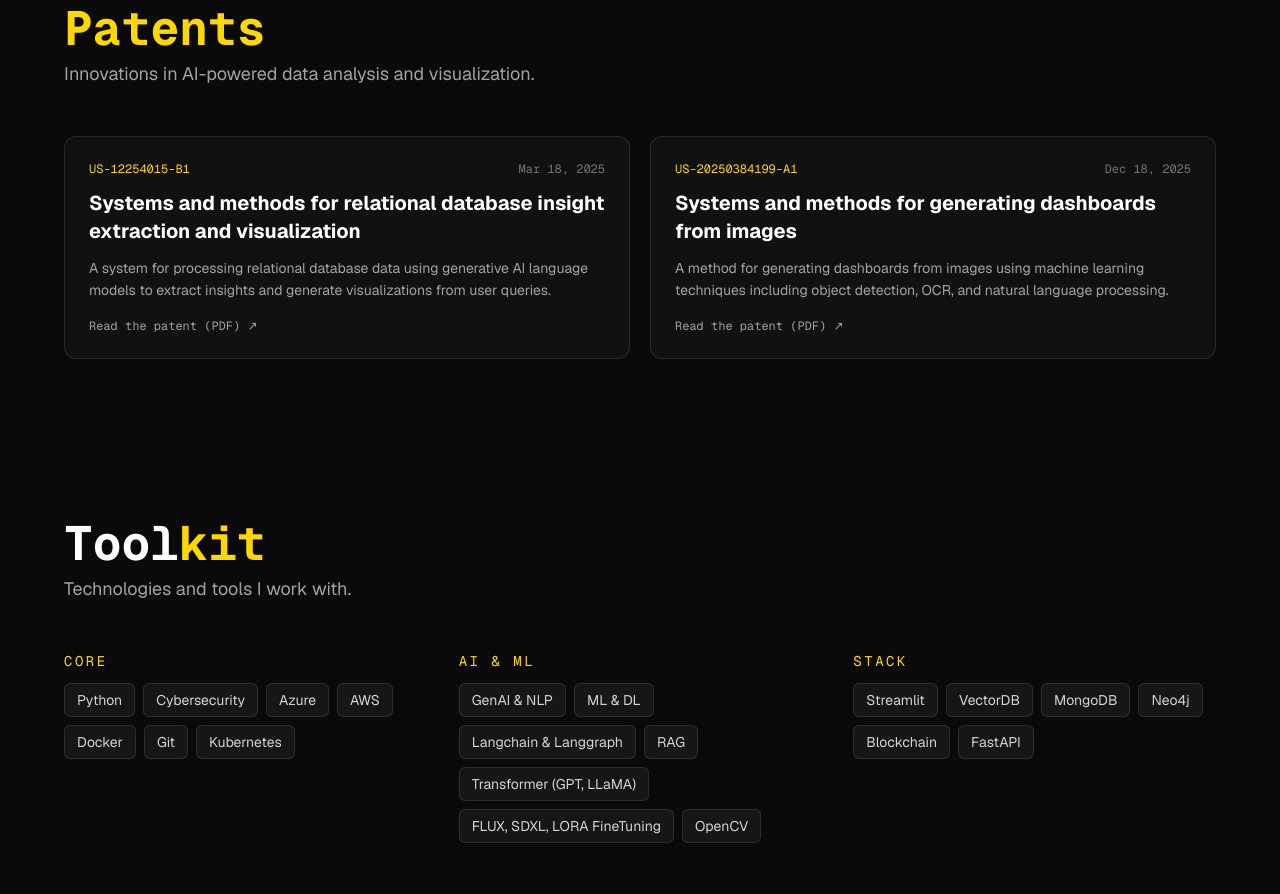
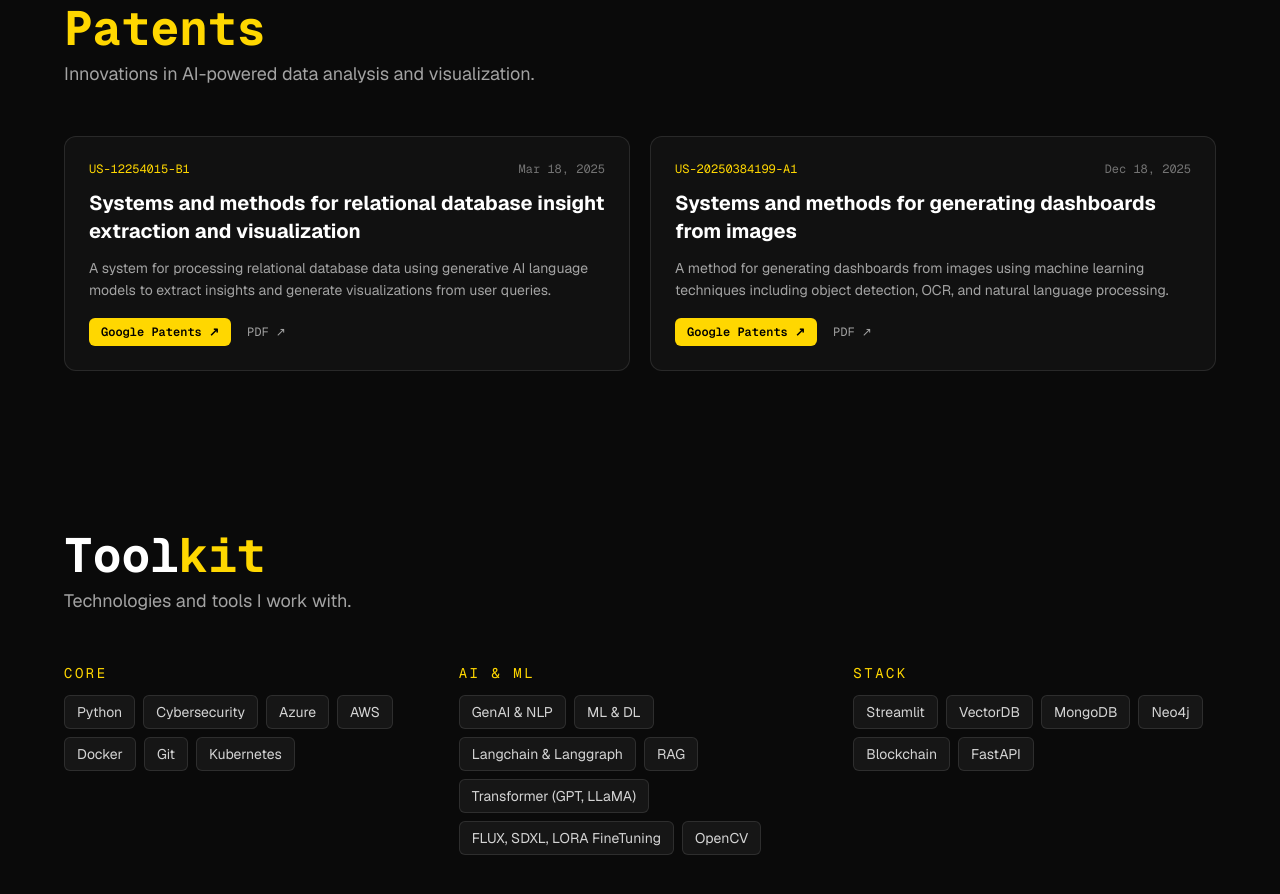
Before and after one commit to Kanakjr/kanakjr-portfolio, a Next.js app: page / in a window 1280 px wide. Shown: the part 4300-5194 px from the top of the page. Built offline with nearby package versions, Linux system fonts and the light colour scheme; no server answers.

Commit message:
feat(home): link patents to Google Patents

```diff
--- a/blog/content/patent-genai-database-insights.mdx
+++ b/blog/content/patent-genai-database-insights.mdx
@@ -97,4 +97,4 @@ By cleverly combining data preprocessing, correlation analysis, data reduction,
 
 ---
 
-Patent: [US 12,254,015 B1](/patent/US-12254015-B1.pdf)
+Patent: [US 12,254,015 B1 on Google Patents](https://patents.google.com/patent/US12254015B1/en) ([PDF](/patent/US-12254015-B1.pdf))
--- a/components/sections/Patents.tsx
+++ b/components/sections/Patents.tsx
@@ -15,12 +15,9 @@ export default function Patents() {
 
         <div className="grid grid-cols-1 gap-5 md:grid-cols-2">
           {portfolioData.patents.map((patent) => (
-            <a
+            <div
               key={patent.id}
-              href={patent.link}
-              target="_blank"
-              rel="noopener noreferrer"
-              className="group flex flex-col gap-3 rounded-xl border border-white/10 bg-white/[0.03] p-6 transition-colors duration-300 hover:border-cyber-yellow/40"
+              className="flex flex-col gap-3 rounded-xl border border-white/10 bg-white/[0.03] p-6 transition-colors duration-300 hover:border-cyber-yellow/40"
             >
               <div className="flex items-center justify-between gap-4 font-mono text-xs">
                 <span className="text-cyber-yellow">{patent.id}</span>
@@ -30,10 +27,25 @@ export default function Patents() {
                 {patent.title}
               </h3>
               <p className="text-sm leading-relaxed text-neutral-400">{patent.description}</p>
-              <span className="mt-auto pt-1 font-mono text-xs text-neutral-400 transition-colors group-hover:text-cyber-yellow">
-                Read the patent (PDF) ↗
-              </span>
-            </a>
+              <div className="mt-auto flex flex-wrap items-center gap-x-4 gap-y-2 pt-1">
+                <a
+                  href={patent.googlePatents}
+                  target="_blank"
+                  rel="noopener noreferrer"
+                  className="inline-flex items-center rounded-md bg-cyber-yellow px-3 py-1.5 font-mono text-xs font-semibold text-black transition-opacity hover:opacity-85"
+                >
+                  Google Patents ↗
+                </a>
+                <a
+                  href={patent.link}
+                  target="_blank"
+                  rel="noopener noreferrer"
+                  className="font-mono text-xs text-neutral-400 underline-offset-4 transition-colors hover:text-cyber-yellow hover:underline"
+                >
+                  PDF ↗
+                </a>
+              </div>
+            </div>
           ))}
         </div>
       </div>
--- a/lib/data.ts
+++ b/lib/data.ts
@@ -52,14 +52,16 @@ export const portfolioData = {
         title: "Systems and methods for relational database insight extraction and visualization",
         date: "Mar 18, 2025",
         description: "A system for processing relational database data using generative AI language models to extract insights and generate visualizations from user queries.",
-        link: "/patent/US-12254015-B1.pdf"
+        link: "/patent/US-12254015-B1.pdf",
+        googlePatents: "https://patents.google.com/patent/US12254015B1/en"
       },
       {
         id: "US-20250384199-A1",
         title: "Systems and methods for generating dashboards from images",
         date: "Dec 18, 2025",
         description: "A method for generating dashboards from images using machine learning techniques including object detection, OCR, and natural language processing.",
-        link: "/patent/US-20250384199-A1.pdf"
+        link: "/patent/US-20250384199-A1.pdf",
+        googlePatents: "https://patents.google.com/patent/US20250384199A1/en"
       }
     ],
     skills: {
```
